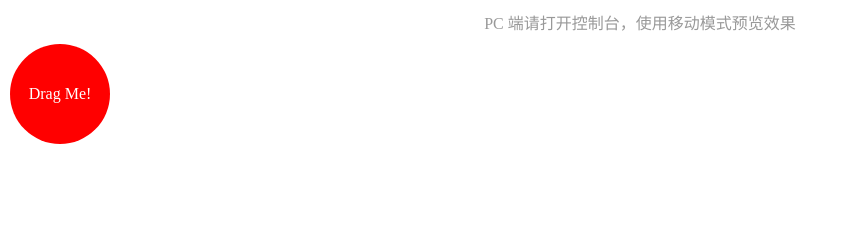
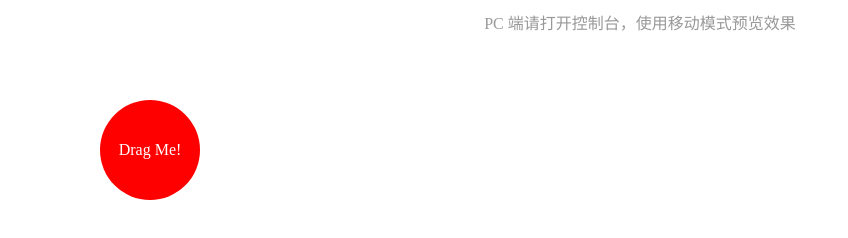
Before and after one commit to liuyib/mydrag, a website: page demo/index.html in a window 1280 px wide. Shown: the whole page, without its empty margins (0-848 px from the left). Drawn offline with Linux system fonts and the light colour scheme.

Commit message:
docs: Update demo

```diff
--- a/demo/index.css
+++ b/demo/index.css
@@ -4,7 +4,9 @@
 }
 
 #root {
-  position: absolute;
+  position: fixed;
+  left: 0;
+  top: 0;
   width: 100px;
   height: 100px;
   line-height: 100px;
@@ -12,6 +14,11 @@
   background-color: red;
   color: #fff;
   text-align: center;
+  -webkit-user-select: none;
+  -moz-user-select: none;
+  -ms-user-select: none;
+  -o-user-select: none;
+  user-select: none;
 }
 
 .tip {
--- a/demo/index.js
+++ b/demo/index.js
@@ -1,6 +1,6 @@
-var initDrag = function() {
-  new Mydrag('#root');
-};
-
-window.addEventListener('DOMContentLoaded', initDrag);
-window.addEventListener('resize', initDrag);
+window.addEventListener('DOMContentLoaded', function() {
+  Mydrag('#root', {
+    initX: 100,
+    initY: 100,
+  });
+});
```
